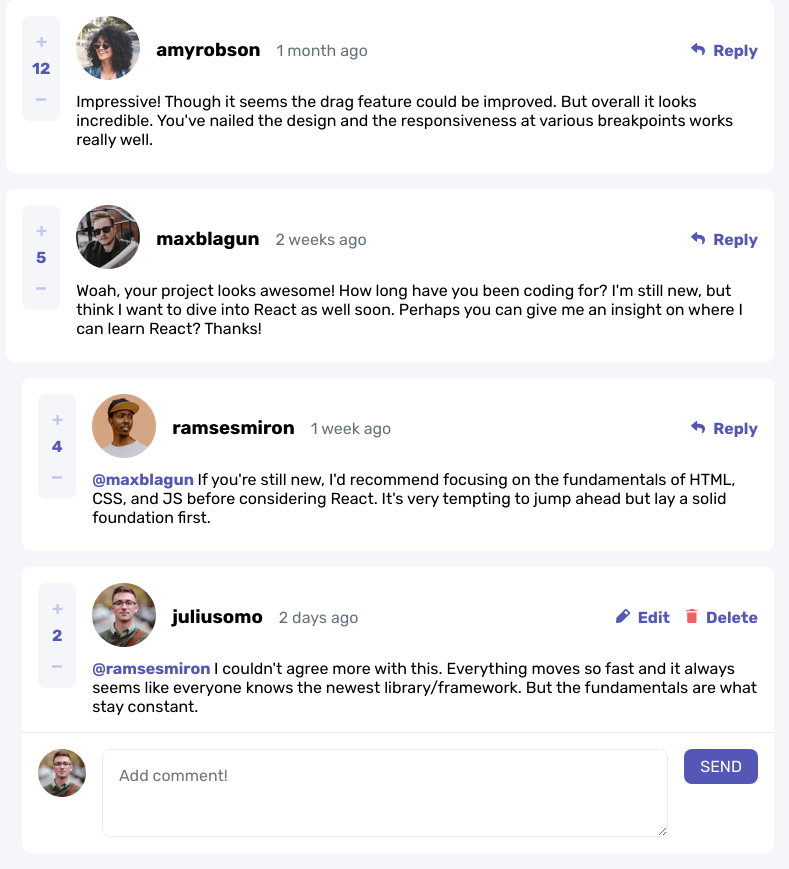
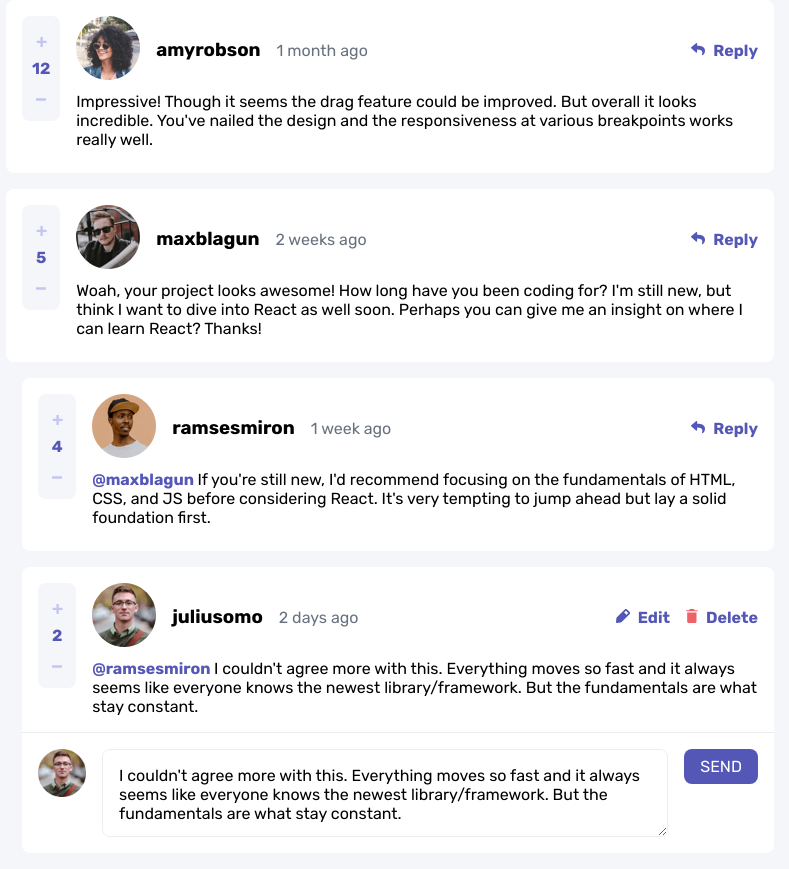
Before and after one commit to takwa-laffet/comment-section-full, a React (Vite) app in the folder frontend/: page / in a window 1280 px wide. Both pictures are taken after a click on the button "Edit". Shown: the whole page, without its empty margins (250-1039 px from the left). Built offline with nearby package versions, Linux system fonts and the light colour scheme.

Commit message:
added separate toggle states for reply and edit

```diff
--- a/frontend/src/components/Card.jsx
+++ b/frontend/src/components/Card.jsx
@@ -38,7 +38,8 @@ const ScoreComponent = ({ score, commentId }) => {
 const Card = ({
   item
 }) => {
-  const [isHidden, setIsHidden] = useState(false)
+  const [isReplying, setIsReplying] = useState(false)
+  const [isEditing, setIsEditing] = useState(false)
 
   return (
     <div className="container">
@@ -54,7 +55,8 @@ const Card = ({
             <span className="comment-date">{item.createdAt}</span>
 
             <UserActions
-              toggleForm={() => setIsHidden(prev => !prev)}
+              toggleReplyForm={() => setIsReplying(prev => !prev)}
+              toggleEditForm={() => setIsEditing(prev => !prev)}
               username={item.user}
             />
           </div>
@@ -70,10 +72,17 @@ const Card = ({
         </div>
       </div>
 
-      {isHidden && (
+      {isReplying && (
         <FormComponent
-          placeholderValue='Add comment!'
-          onSubmitUpdate={() => {}}
+          placeholderValue='Add reply'
+          onSubmitUpdate={() => console.log('The reply functionality')}
+        />
+      )}
+
+      {isEditing && (
+        <FormComponent
+          value={item.content}
+          onSubmitUpdate={() => console.log('The edit functionality')}
         />
       )}
     </div>
--- a/frontend/src/components/FormComponent.jsx
+++ b/frontend/src/components/FormComponent.jsx
@@ -14,8 +14,8 @@ const CurrentUserAvatar = () => {
 }
 
 function FormComponent({
-    value,
-    placeholderValue,
+    value = "",
+    placeholderValue = "",
     onSubmitUpdate
 }) {
     const textAreaRef = React.useRef(null)
@@ -43,7 +43,7 @@ function FormComponent({
             <CurrentUserAvatar />
 
             <form action="#" onSubmit={handleSubmit}>
-                <textarea name="comment" id="comment" defaultValue={value || ''} placeholder={placeholderValue} ref={textAreaRef}></textarea>
+                <textarea name="comment" id="comment" defaultValue={value} placeholder={placeholderValue} ref={textAreaRef}></textarea>
                 <button>Send</button>
             </form>
         </div>
--- a/frontend/src/components/UserActions.jsx
+++ b/frontend/src/components/UserActions.jsx
@@ -18,17 +18,18 @@ export const UserProfile = ({ username }) => {
 
 function UserActions({
   username,
-  toggleForm
+  toggleReplyForm,
+  toggleEditForm
 }) {
   const {actions} = useContext(StateContext)
   // mimicks user authentication for now
   const isCurrentUser = users.currentUser.username === username
 
   const handleReplyClick = () =>
-    toggleForm()
+    toggleReplyForm()
 
   const handleEditClick = () =>
-    toggleForm()
+    toggleEditForm()
 
   return (
     <div className="actions">
```
